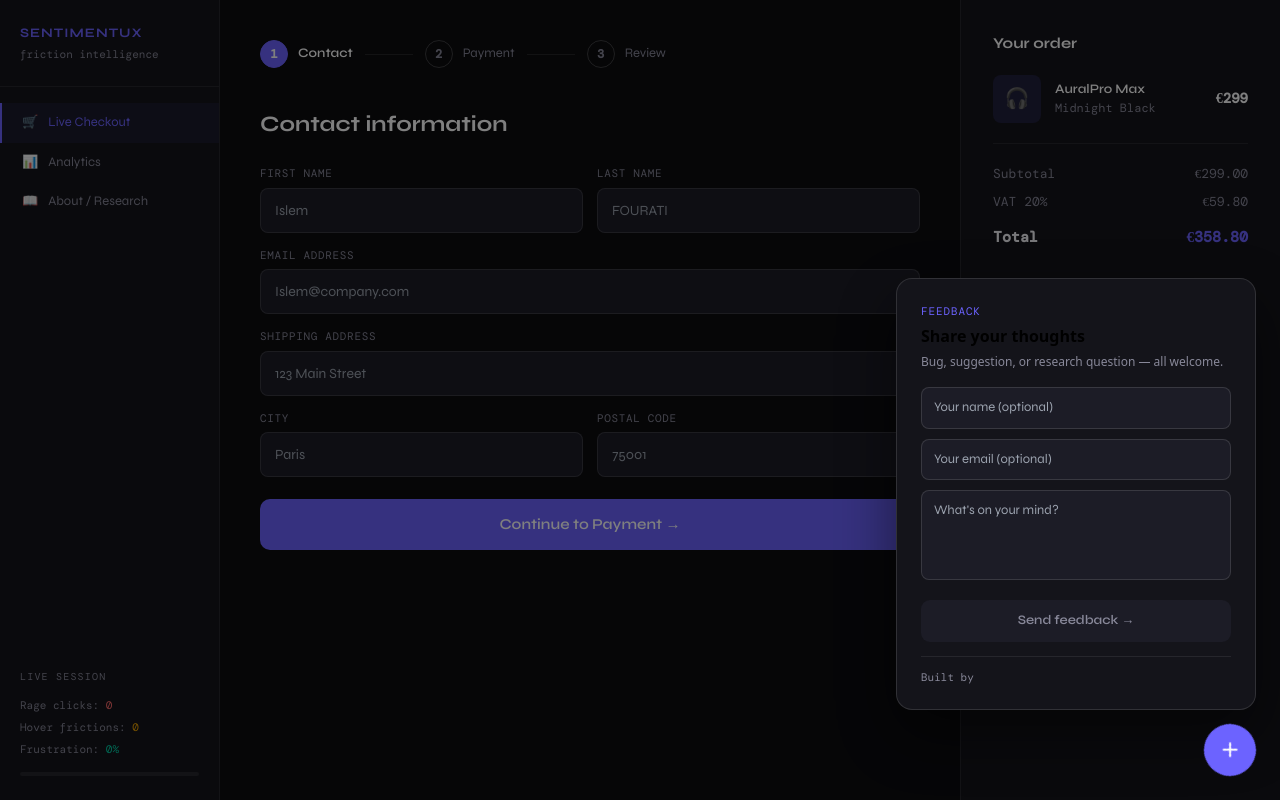
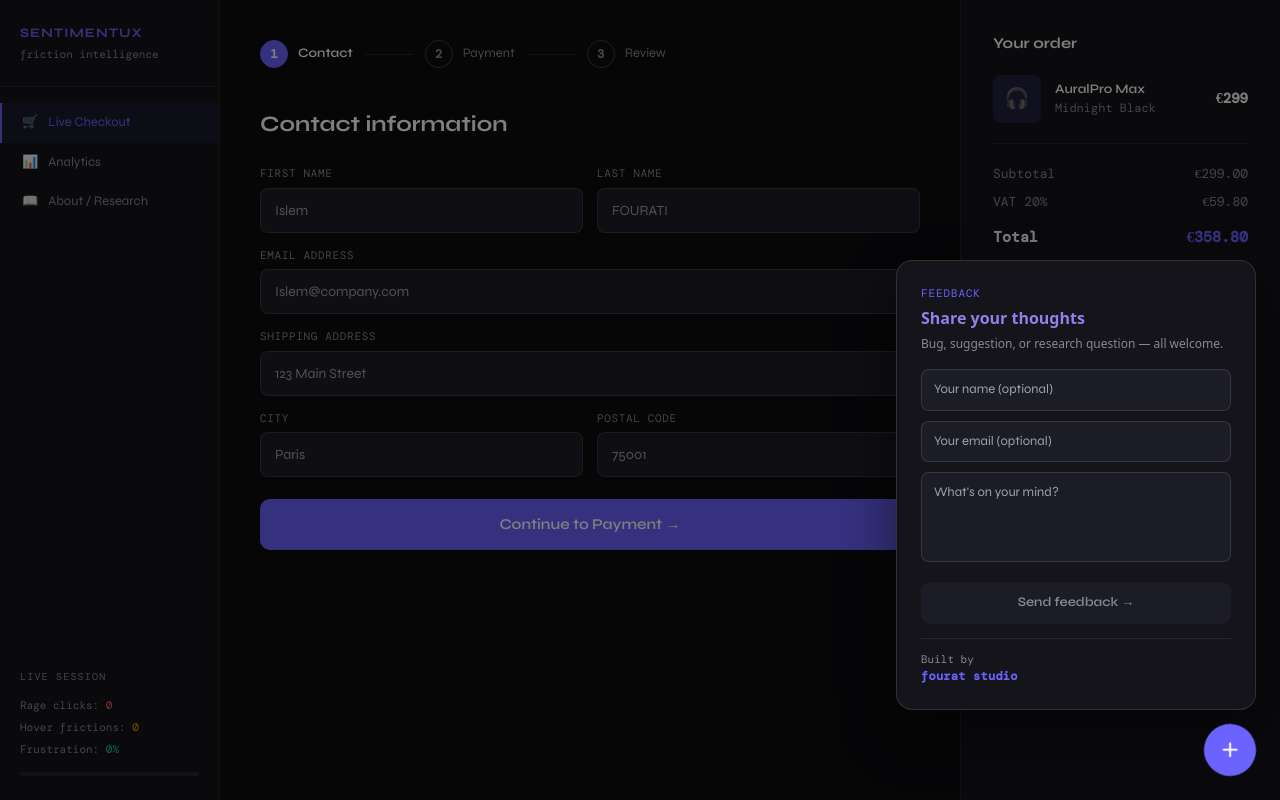
Before and after one commit to IslemFou/ux-sentiment-engine, a React (Vite) app in the folder ux-sentiment-engine/: page / in a window 1280 px wide. Both pictures are taken after a click on the button "Send feedback". Built offline with nearby package versions, Linux system fonts and the light colour scheme; no server answers.

Commit message:
changing style in feedback buton and adding website link

```diff
--- a/ux-sentiment-engine/src/components/FeedbackButton.jsx
+++ b/ux-sentiment-engine/src/components/FeedbackButton.jsx
@@ -105,7 +105,7 @@ export default function FeedbackButton() {
                             <div style={{ fontSize: 11, fontFamily: 'DM Mono, monospace', textTransform: 'uppercase', letterSpacing: '.08em', color: '#6c63ff', marginBottom: 4 }}>
                                 Feedback
                             </div>
-                            <div style={{ fontSize: 16, fontWeight: 700, marginBottom: 4 }}>
+                            <div style={{ fontSize: 16, color: '#967eeb', fontWeight: 700, marginBottom: 4 }}>
                                 Share your thoughts
                             </div>
                             <div style={{ fontSize: 12, color: '#888899', lineHeight: 1.6 }}>
@@ -175,15 +175,12 @@ export default function FeedbackButton() {
                                 {/* Footer with website link */}
                                 <div style={{ borderTop: '1px solid rgba(255,255,255,0.08)', paddingTop: 12, display: 'flex', alignItems: 'center', justifyContent: 'space-between' }}>
                                     <div style={{ fontSize: 11, color: '#888899', fontFamily: 'DM Mono, monospace' }}>
-                                        Built by
+                                        Built by<a href="http://www.fouratstudio.fr/"
+                                            target="_blank"
+                                            rel="noopener noreferrer"
+                                            style={{ fontSize: 12, fontWeight: 600, color: '#6c63ff', textDecoration: 'none', letterSpacing: '.02em', display: 'flex', alignItems: 'center', gap: 4 }}
+                                        >fourat studio</a>
                                     </div>
-
-                                    <a href="http://www.fouratstudio.fr/"
-                                        target="_blank"
-                                        rel="noopener noreferrer"
-                                        style={{ fontSize: 12, fontWeight: 600, color: '#6c63ff', textDecoration: 'none', letterSpacing: '.02em', display: 'flex', alignItems: 'center', gap: 4 }}
-                                    // fourat studio
-                                    ></a>
                                 </div>
                             </>
                         )}
```
